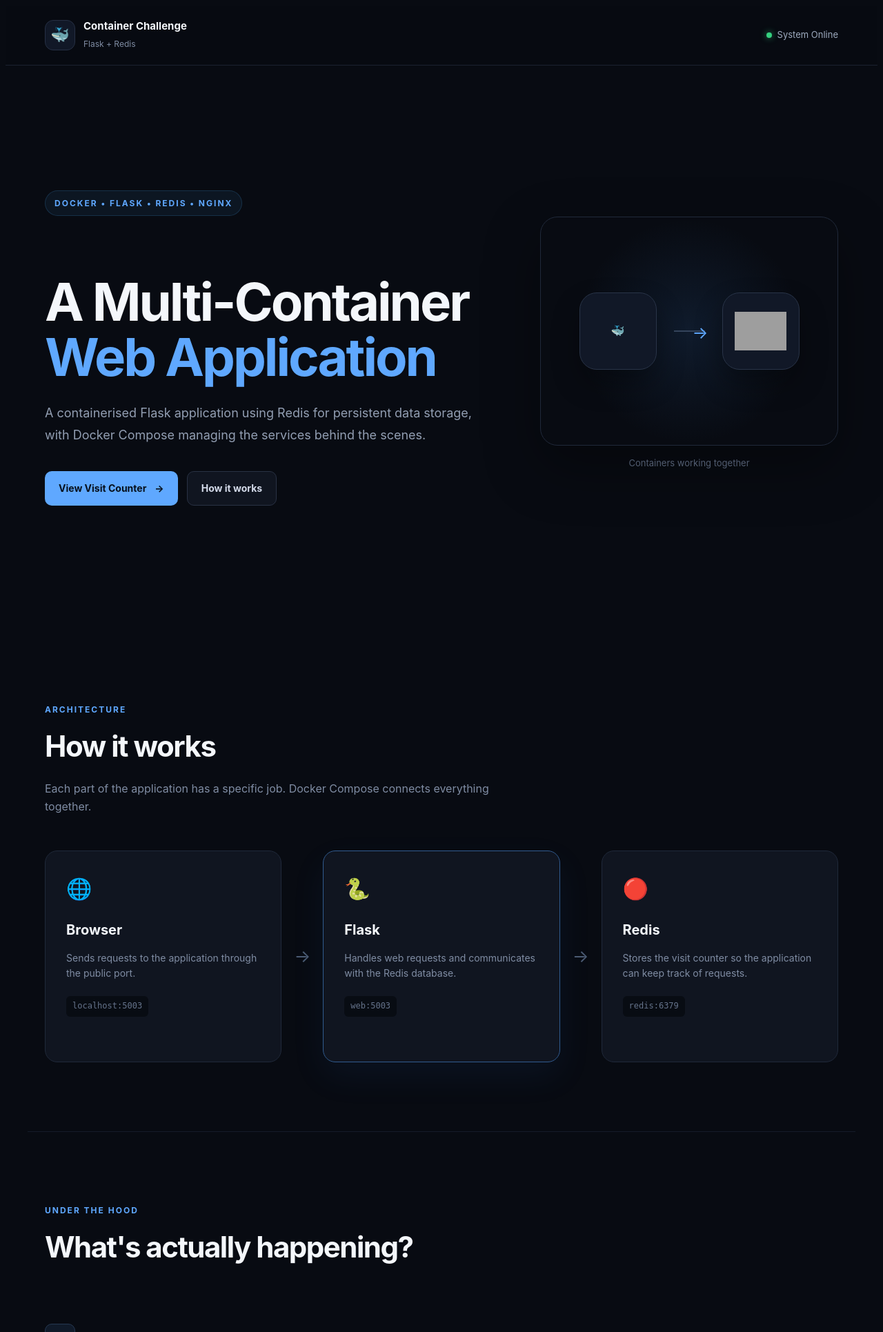
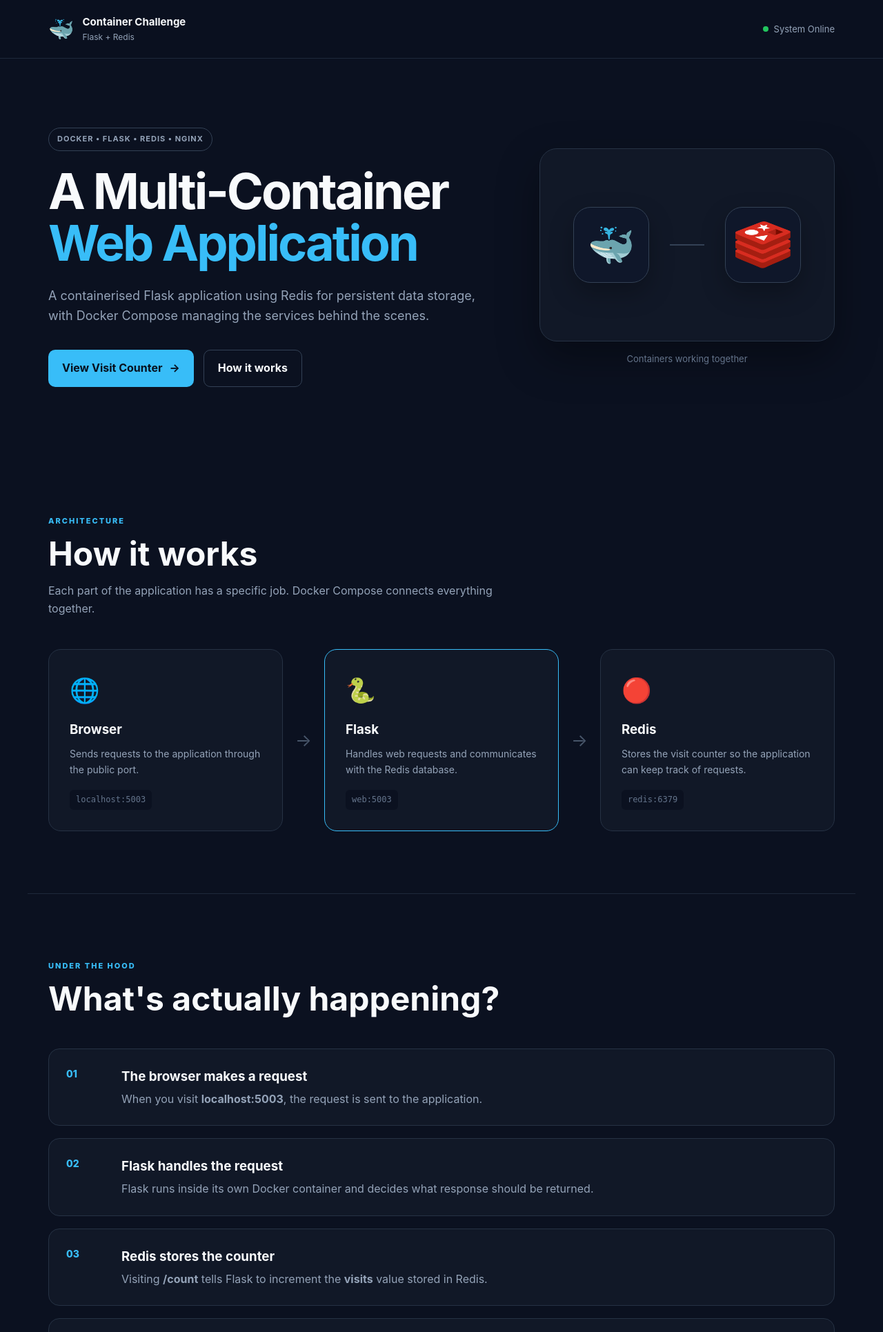
Before and after one commit to Sy7Dev/container-challenge, a Flask app: page / in a window 1280 px wide. Shown: the top 1931 px of the page at 69% size. Run offline with Flask 3, Linux system fonts and the light colour scheme; grey boxes are pictures that could not be loaded.

Commit message:
updated style.ccs and index.html

````diff
--- a/static/style.css
+++ b/static/style.css
@@ -1,4 +1,3 @@
-```css
 * {
     margin: 0;
     padding: 0;
@@ -10,43 +9,35 @@ html {
 }
 
 body {
-    font-family:
-        Inter,
-        -apple-system,
-        BlinkMacSystemFont,
-        "Segoe UI",
-        sans-serif;
-
-    background: #080b12;
-    color: #f4f7fb;
+    font-family: -apple-system, BlinkMacSystemFont, "Segoe UI", Roboto, Helvetica, Arial, sans-serif;
+    background: #0b1120;
+    color: #f8fafc;
     line-height: 1.6;
 }
 
-
-/* ------------------------------
+/* =========================
    NAVBAR
------------------------------- */
+========================= */
 
 .navbar {
     position: sticky;
     top: 0;
     z-index: 100;
 
-    background: rgba(8, 11, 18, 0.85);
-    backdrop-filter: blur(15px);
+    background: rgba(11, 17, 32, 0.9);
+    border-bottom: 1px solid #1e293b;
 
-    border-bottom: 1px solid #1b2230;
+    backdrop-filter: blur(12px);
 }
 
 .nav-container {
-    max-width: 1150px;
+    max-width: 1200px;
     margin: auto;
-
-    padding: 18px 25px;
+    padding: 18px 30px;
 
     display: flex;
+    align-items: center;
     justify-content: space-between;
-    align-items: center;
 }
 
 .brand {
@@ -56,18 +47,7 @@ body {
 }
 
 .brand-icon {
-    width: 42px;
-    height: 42px;
-
-    display: flex;
-    align-items: center;
-    justify-content: center;
-
-    background: #111827;
-    border: 1px solid #263044;
-    border-radius: 12px;
-
-    font-size: 22px;
+    font-size: 30px;
 }
 
 .brand strong {
@@ -76,8 +56,9 @@ body {
 }
 
 .brand span {
-    color: #7f8ca3;
+    display: block;
     font-size: 12px;
+    color: #94a3b8;
 }
 
 .status {
@@ -86,167 +67,132 @@ body {
     gap: 8px;
 
     font-size: 13px;
-    color: #9eabbf;
+    color: #94a3b8;
 }
 
 .status-dot {
     width: 8px;
     height: 8px;
 
+    background: #22c55e;
     border-radius: 50%;
-    background: #35d07f;
-
-    box-shadow: 0 0 10px rgba(53, 208, 127, 0.7);
 }
 
-
-/* ------------------------------
+/* =========================
    HERO
------------------------------- */
+========================= */
 
 .hero {
-    max-width: 1150px;
+    max-width: 1200px;
     margin: auto;
-
-    min-height: 620px;
-
-    padding: 100px 25px;
+    padding: 100px 30px 90px;
 
     display: grid;
     grid-template-columns: 1.2fr 0.8fr;
+    gap: 70px;
     align-items: center;
-    gap: 70px;
-}
-
-.badge,
-.section-label {
-    display: inline-block;
-
-    color: #5fa8ff;
-
-    font-size: 12px;
-    font-weight: 700;
-
-    letter-spacing: 2px;
 }
 
 .badge {
-    padding: 8px 13px;
+    display: inline-block;
 
-    background: rgba(66, 153, 225, 0.08);
+    padding: 7px 12px;
+    margin-bottom: 20px;
 
-    border: 1px solid rgba(66, 153, 225, 0.2);
+    border: 1px solid #334155;
+    border-radius: 999px;
 
-    border-radius: 50px;
-
-    margin-bottom: 22px;
+    color: #94a3b8;
+    font-size: 11px;
+    font-weight: 700;
+    letter-spacing: 1px;
 }
 
 .hero h1 {
     max-width: 700px;
 
-    font-size: clamp(48px, 6vw, 76px);
+    font-size: clamp(42px, 6vw, 72px);
     line-height: 1.05;
-
     letter-spacing: -3px;
-
-    margin-bottom: 25px;
 }
 
 .hero h1 span {
     display: block;
-    color: #5fa8ff;
+    color: #38bdf8;
 }
 
 .hero-description {
     max-width: 650px;
+    margin-top: 25px;
 
-    color: #929eb2;
-
+    color: #94a3b8;
     font-size: 18px;
-    line-height: 1.8;
-
-    margin-bottom: 35px;
 }
 
 .hero-buttons {
     display: flex;
+    gap: 14px;
+    margin-top: 35px;
     flex-wrap: wrap;
-    gap: 13px;
 }
 
 .primary-button,
 .secondary-button {
     display: inline-flex;
     align-items: center;
-    gap: 12px;
+    gap: 10px;
 
     padding: 13px 20px;
 
     border-radius: 10px;
 
     text-decoration: none;
-
-    font-size: 14px;
     font-weight: 700;
 
     transition: 0.2s ease;
 }
 
 .primary-button {
-    background: #5fa8ff;
-    color: #07101d;
+    background: #38bdf8;
+    color: #07111f;
 }
 
 .primary-button:hover {
     transform: translateY(-2px);
-    box-shadow: 0 10px 30px rgba(95, 168, 255, 0.2);
 }
 
 .secondary-button {
-    color: #d4dbea;
-
-    border: 1px solid #293244;
-    background: #101520;
+    border: 1px solid #334155;
+    color: #f8fafc;
 }
 
 .secondary-button:hover {
-    border-color: #42506a;
+    background: #111827;
 }
 
-
-/* ------------------------------
+/* =========================
    HERO GRAPHIC
------------------------------- */
+========================= */
 
 .hero-graphic {
     text-align: center;
 }
 
 .graphic-card {
-    min-height: 330px;
+    min-height: 280px;
 
     display: flex;
     align-items: center;
     justify-content: center;
+    gap: 30px;
 
-    gap: 25px;
+    padding: 30px;
 
-    background:
-        radial-gradient(
-            circle at center,
-            rgba(65, 135, 220, 0.13),
-            transparent 60%
-        );
-
-    border: 1px solid #20293a;
-
+    background: #111827;
+    border: 1px solid #263244;
     border-radius: 25px;
 
-    box-shadow:
-        0 30px 80px rgba(0, 0, 0, 0.35);
-
-    position: relative;
+    box-shadow: 0 25px 60px rgba(0, 0, 0, 0.35);
 }
 
 .docker-symbol,
@@ -258,200 +204,174 @@ body {
     align-items: center;
     justify-content: center;
 
-    background: #111827;
-    border: 1px solid #293448;
+    background: #0f172a;
+    border: 1px solid #334155;
     border-radius: 25px;
 
-    box-shadow: 0 20px 40px rgba(0, 0, 0, 0.3);
+    box-shadow: 0 15px 35px rgba(0, 0, 0, 0.25);
+}
 
+.docker-symbol {
+    font-size: 55px;
+}
+
+/* Redis logo */
+
+.redis-symbol {
     overflow: hidden;
 }
 
 .redis-symbol img {
-    width: 75px;
-    height: 75px;
+    display: block;
+
+    width: 80px;
+    height: 80px;
+
     object-fit: contain;
 }
 
 .connection-line {
-    width: 45px;
+    width: 50px;
     height: 2px;
 
-    background: #34445c;
-
-    position: relative;
+    background: #334155;
 }
 
-.connection-line::after {
-    content: "→";
+.hero-graphic > p {
+    margin-top: 15px;
 
-    position: absolute;
-
-    right: -5px;
-    top: -15px;
-
-    color: #5fa8ff;
-
-    font-size: 24px;
+    color: #64748b;
+    font-size: 13px;
 }
 
-.hero-graphic p {
-    color: #65738b;
-    font-size: 13px;
-    margin-top: 15px;
-}
-
-
-/* ------------------------------
+/* =========================
    SECTIONS
------------------------------- */
+========================= */
 
 .section {
-    max-width: 1150px;
+    max-width: 1200px;
     margin: auto;
-
-    padding: 100px 25px;
+    padding: 90px 30px;
 }
 
 .section-heading {
-    max-width: 650px;
+    max-width: 700px;
+    margin-bottom: 45px;
+}
 
-    margin-bottom: 50px;
+.section-label {
+    color: #38bdf8;
+
+    font-size: 11px;
+    font-weight: 800;
+    letter-spacing: 2px;
 }
 
 .section-heading h2 {
-    font-size: 42px;
-    letter-spacing: -1.5px;
+    margin-top: 10px;
 
-    margin: 8px 0 12px;
+    font-size: clamp(32px, 5vw, 48px);
+    line-height: 1.1;
 }
 
 .section-heading p {
-    color: #7f8ca3;
+    margin-top: 15px;
+
+    color: #94a3b8;
 }
 
-
-/* ------------------------------
+/* =========================
    ARCHITECTURE
------------------------------- */
+========================= */
 
 .architecture {
     display: grid;
-
     grid-template-columns: 1fr auto 1fr auto 1fr;
-
+    gap: 18px;
     align-items: center;
-
-    gap: 18px;
 }
 
 .architecture-card {
     padding: 30px;
 
-    background: #101520;
-
-    border: 1px solid #20293a;
-
+    background: #111827;
+    border: 1px solid #263244;
     border-radius: 18px;
 
-    min-height: 245px;
+    transition: 0.2s ease;
+}
+
+.architecture-card:hover {
+    transform: translateY(-4px);
+    border-color: #475569;
 }
 
 .architecture-card.featured {
-    border-color: #315b8f;
-
-    box-shadow:
-        0 20px 50px rgba(55, 120, 200, 0.08);
+    border-color: #38bdf8;
 }
 
 .card-icon {
-    font-size: 30px;
-
+    font-size: 35px;
     margin-bottom: 15px;
 }
 
 .architecture-card h3 {
-    font-size: 20px;
-    margin-bottom: 8px;
+    margin-bottom: 10px;
 }
 
 .architecture-card p {
-    color: #7f8ca3;
-
+    color: #94a3b8;
     font-size: 14px;
-
-    margin-bottom: 22px;
 }
 
 .port {
     display: inline-block;
 
+    margin-top: 18px;
     padding: 5px 9px;
 
+    background: #0b1120;
     border-radius: 6px;
 
-    background: #080c13;
-
-    color: #65738b;
-
+    color: #64748b;
     font-family: monospace;
-
     font-size: 12px;
 }
 
 .arrow {
-    color: #4b5b73;
+    color: #475569;
     font-size: 25px;
 }
 
-
-/* ------------------------------
+/* =========================
    EXPLANATION
------------------------------- */
+========================= */
 
 .explanation {
-    border-top: 1px solid #151c29;
-    border-bottom: 1px solid #151c29;
+    border-top: 1px solid #1e293b;
 }
 
 .steps {
-    max-width: 800px;
+    display: grid;
+    gap: 18px;
 }
 
 .step {
     display: grid;
-
-    grid-template-columns: 55px 1fr;
-
+    grid-template-columns: 60px 1fr;
     gap: 20px;
 
-    padding: 28px 0;
+    padding: 25px;
 
-    border-bottom: 1px solid #18202d;
-}
-
-.step:last-child {
-    border-bottom: none;
+    background: #111827;
+    border: 1px solid #263244;
+    border-radius: 16px;
 }
 
 .step-number {
-    width: 42px;
-    height: 42px;
-
-    display: flex;
-    align-items: center;
-    justify-content: center;
-
-    border-radius: 10px;
-
-    background: #101a29;
-
-    border: 1px solid #263952;
-
-    color: #5fa8ff;
-
-    font-size: 12px;
+    font-size: 14px;
     font-weight: 800;
+    color: #38bdf8;
 }
 
 .step h3 {
@@ -459,142 +379,102 @@ body {
 }
 
 .step p {
-    color: #7f8ca3;
+    color: #94a3b8;
 }
 
-
-/* ------------------------------
+/* =========================
    TECHNOLOGY
------------------------------- */
+========================= */
 
 .tech-grid {
     display: grid;
-
     grid-template-columns: repeat(2, 1fr);
-
-    gap: 15px;
+    gap: 18px;
 }
 
 .tech-card {
     display: flex;
-
     gap: 20px;
 
     padding: 25px;
 
-    background: #101520;
-
-    border: 1px solid #20293a;
-
+    background: #111827;
+    border: 1px solid #263244;
     border-radius: 16px;
-
-    transition: 0.2s ease;
-}
-
-.tech-card:hover {
-    transform: translateY(-3px);
-
-    border-color: #35445b;
 }
 
 .tech-icon {
-    font-size: 30px;
+    font-size: 35px;
 }
 
 .tech-card h3 {
-    margin-bottom: 4px;
+    margin-bottom: 5px;
 }
 
 .tech-card p {
-    color: #7f8ca3;
+    color: #94a3b8;
     font-size: 14px;
 }
 
-
-/* ------------------------------
+/* =========================
    COUNTER
------------------------------- */
+========================= */
 
 .counter-section {
-    max-width: 700px;
-
+    max-width: 900px;
     margin: 60px auto 100px;
-
-    padding: 60px 30px;
+    padding: 70px 30px;
 
     text-align: center;
 
-    background:
-        radial-gradient(
-            circle at center,
-            rgba(95, 168, 255, 0.12),
-            transparent 65%
-        );
-
-    border: 1px solid #26354b;
-
+    background: #111827;
+    border: 1px solid #263244;
     border-radius: 25px;
 }
 
 .counter-section h2 {
-    font-size: 34px;
-
-    margin: 5px 0 15px;
+    margin-top: 10px;
+    font-size: 42px;
 }
 
 .counter {
-    font-size: 80px;
+    margin: 30px 0;
 
+    font-size: clamp(70px, 12vw, 120px);
     line-height: 1;
+    font-weight: 900;
 
-    font-weight: 800;
-
-    color: #5fa8ff;
-
-    margin: 20px 0;
+    color: #38bdf8;
 }
 
-.counter-section p {
-    color: #7f8ca3;
-
-    margin-bottom: 25px;
-}
-
-
-/* ------------------------------
+/* =========================
    FOOTER
------------------------------- */
+========================= */
 
 footer {
+    padding: 50px 30px;
+
     text-align: center;
 
-    padding: 45px 25px;
+    border-top: 1px solid #1e293b;
 
-    border-top: 1px solid #151c29;
-
-    color: #65738b;
-}
-
-footer strong {
-    color: #a8b4c8;
+    color: #94a3b8;
 }
 
 .footer-small {
-    margin-top: 7px;
-
-    font-size: 12px;
+    margin-top: 8px;
+    color: #475569;
+    font-size: 13px;
 }
 
-
-/* ------------------------------
+/* =========================
    RESPONSIVE
------------------------------- */
+========================= */
 
 @media (max-width: 850px) {
 
     .hero {
         grid-template-columns: 1fr;
-
         padding-top: 70px;
     }
 
--- a/templates/index.html
+++ b/templates/index.html
@@ -82,8 +82,8 @@
                     <div class="connection-line"></div>
 
                     <div class="redis-symbol">
-                        <img src="{{ url_for('static', filename='redis.webp') }}" alt="Redis logo">
-                    </div>
+    <img src="{{ url_for('static', filename='redis.png') }}" alt="Redis logo">
+</div>
 
                 </div>
 
````
Also changed, not shown: other parts of static/style.css (+13 -23 lines).
